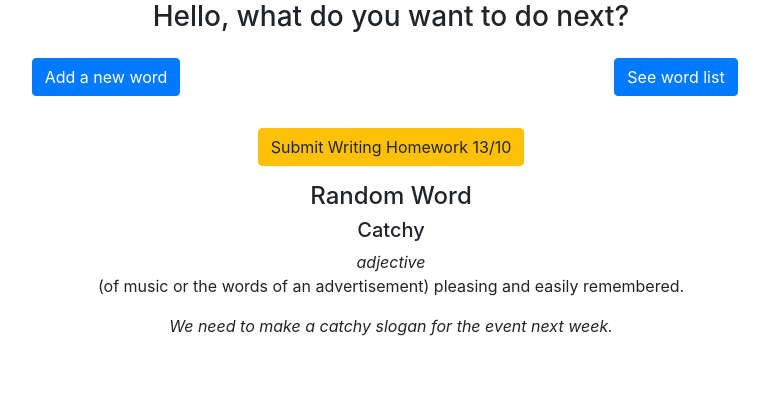
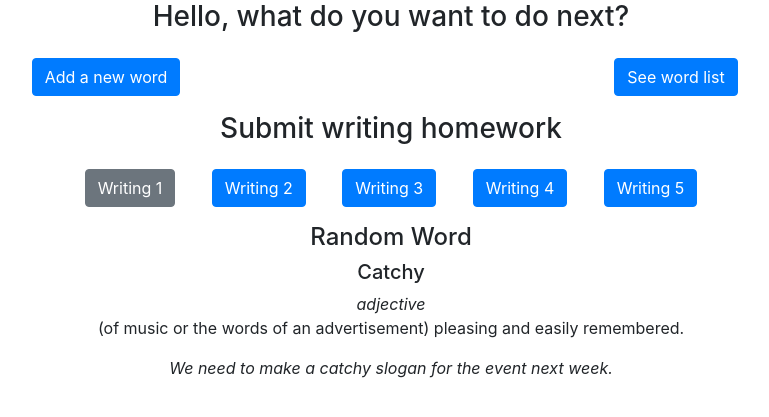
Before and after one commit to trungtranle/engtalk_flashcard, a Django app: page / in a window 1280 px wide. Shown: the part 56-473 px from the top of the page, without its empty margins (249-1018 px from the left). Run offline with Django 3.2, Linux system fonts and the light colour scheme; data comes from the database, SQL or seed files in the repository; some libraries are stand-ins or nearby versions.

Commit message:
update new links

```diff
--- a/flashcard/views.py
+++ b/flashcard/views.py
@@ -35,7 +35,7 @@ def list_word(request):
 
 
 def writing(request, pk = None):
-    question = Writing_question.objects.get(pk = 1)
+    question = Writing_question.objects.get(pk = pk)
     saved = False
     if request.method == "POST":
         form = WritingForm(data = request.POST or None, initial = {'question':question})
--- a/template/index.html
+++ b/template/index.html
@@ -6,7 +6,15 @@
     <div class="row">
         <div class="col-sm-6 p-3"><a href="{% url 'add' %}" class="btn btn-primary">Add a new word</a></div>
         <div class="col-sm-6 p-3"><a href="{% url 'list' %}" class="btn btn-primary">See word list</a></div>
-        <div class="col-sm-12 p-3"><a href="{% url 'writing' 1%}" class = "btn btn-warning">Submit Writing Homework 13/10</a></div>
+        <!--<div class="col-sm-12 p-3"><a href="{% url 'writing' 1%}" class = "btn btn-warning">Submit Writing Homework 13/10</a></div>-->
+        <div class="col-sm-12"><h3>Submit writing homework</h3></div>
+        <div class="col">
+        <a href="{% url 'writing' 1%}" class="btn btn-secondary m-3">Writing 1</a>
+        <a href="{% url 'writing' 2%}" class="btn btn-primary m-3">Writing 2</a>
+        <a href="{% url 'writing' 3%}" class="btn btn-primary m-3">Writing 3</a>
+        <a href="{% url 'writing' 4%}" class="btn btn-primary m-3">Writing 4</a>
+        <a href="{% url 'writing' 5%}" class="btn btn-primary m-3">Writing 5</a>
+        </div>
     </div>
 </div>
 
```
